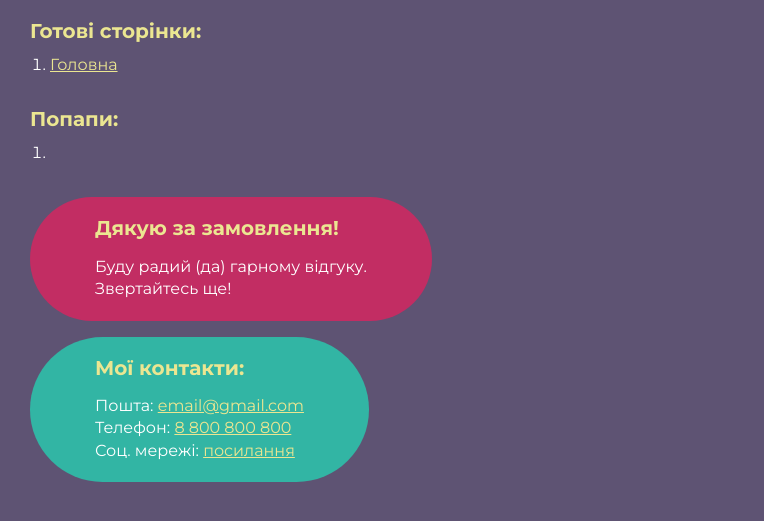
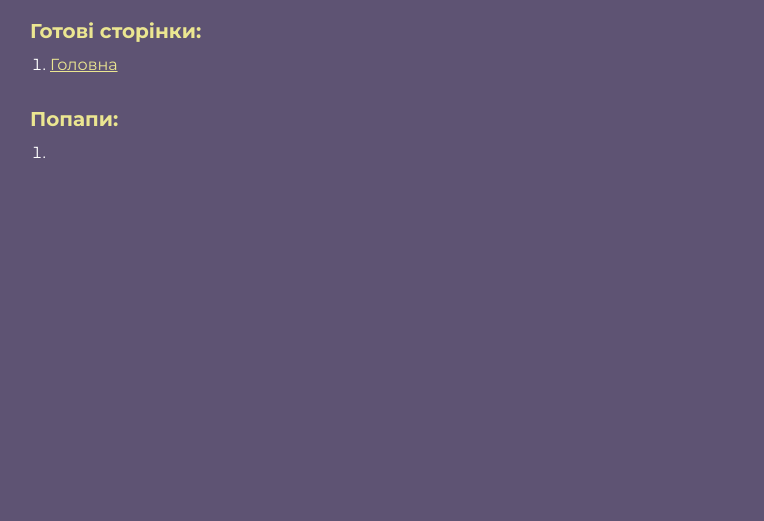
Before and after one commit to MichailDD/Studio, a website: page src/index.html in a window 1280 px wide. Shown: the part 115-636 px from the top of the page, without its empty margins (0-764 px from the left). Drawn offline with Linux system fonts and the light colour scheme.

Commit message:
home.html

```diff
--- a/src/index.html
+++ b/src/index.html
@@ -3,7 +3,7 @@
 	<head>
 		<meta charset="UTF-8">
 		<meta name="viewport" content="width=device-width, initial-scale=1.0">
-		<title>Верстка «NEW_PROJECT_NAME»</title>
+		<title>Верстка «NEW_PROJECT_NAMgit E»</title>
 	</head>
 	<body>
 		<div class="rootpage">
@@ -19,17 +19,6 @@
 			<ol class="rootpage__list">
 				<li><a target="_blank" href="home.html#"></a></li>
 			</ol>
-			<div class="rootpage__tnx">
-				<h2>Дякую за замовлення!</h2>
-				<p>Буду радий (да) гарному відгуку.</p>
-				<p>Звертайтесь ще!</p>
-			</div>
-			<div class="rootpage__contacts">
-				<h2>Мої контакти:</h2>
-				<p>Пошта: <a href="mailto:email@gmail.com">email@gmail.com</a></p>
-				<p>Телефон: <a href="tel:8800800800">8 800 800 800</a></p>
-				<p>Соц. мережі: <a href="">посилання</a></p>
-			</div>
 		</div>
 	</body>
 	<style>
```
Also changed, not shown: README.txt.
